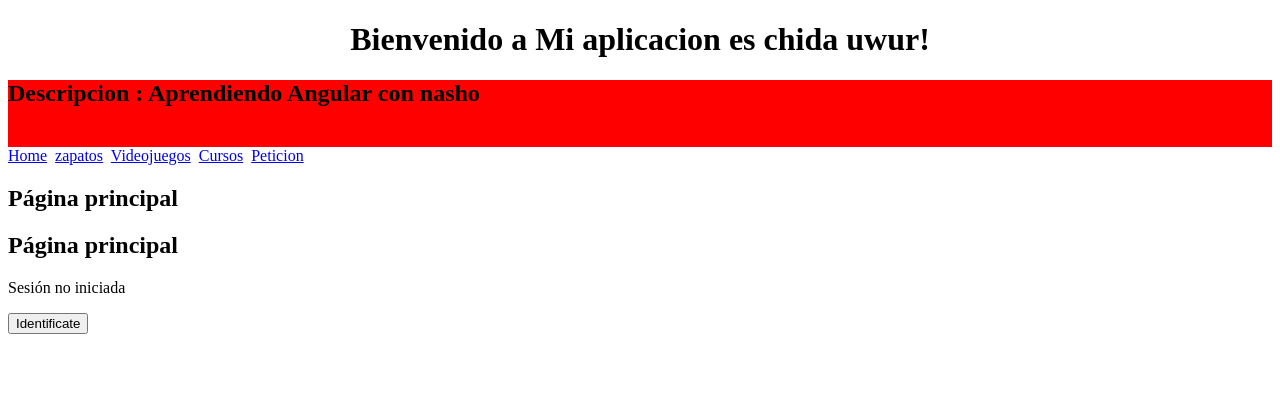
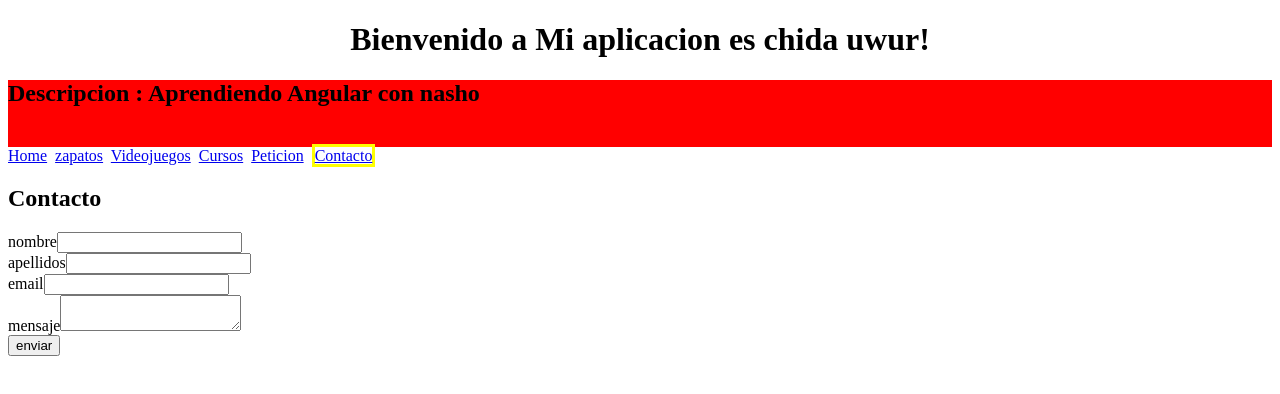
Before and after one commit to SrChach/js_and_frameworks, an Angular app in the folder angular/: page /contacto in a window 1280 px wide. Shown: the top 394 px of the page. Built offline with nearby package versions, Linux system fonts and the light colour scheme.

Commit message:
Creating forms: ngForms

```diff
--- a/angular/src/app/app-routing.module.ts
+++ b/angular/src/app/app-routing.module.ts
@@ -7,6 +7,7 @@ import { VideojuegoComponent } from './videojuego/videojuego.component'
 import { CursoComponent } from './curso/curso.component'
 import { HomeComponent } from './home/home.component'
 import { PeticionComponent } from './peticion/peticion.component'
+import { ContactoComponent } from './contacto/contacto.component'
 
 //	Array de configuracion de las rutas
 const routes: Routes = [
@@ -17,6 +18,7 @@ const routes: Routes = [
 	{ path: 'cursos', component: CursoComponent},
 	{ path: 'cursos/:nombre/:followers', component: CursoComponent},
 	{ path: 'peticion', component: PeticionComponent},
+	{ path: 'contacto', component: ContactoComponent },
 	{ path: '**', component: HomeComponent }
 ];
 
--- a/angular/src/app/app.component.html
+++ b/angular/src/app/app.component.html
@@ -17,6 +17,7 @@
 	<a [routerLink]="['/videojuegos']" [routerLinkActive]="['active']">Videojuegos</a>&nbsp;
 	<a [routerLink]="['/cursos']" [routerLinkActive]="['active']">Cursos</a>&nbsp;
 	<a [routerLink]="['/peticion']" [routerLinkActive]="['active']">Peticion</a>&nbsp;
+	<a [routerLink]="['/contacto']" [routerLinkActive]="['active']">Contacto</a>&nbsp;
 </nav>
 
 <router-outlet></router-outlet>
--- a/angular/src/app/app.module.ts
+++ b/angular/src/app/app.module.ts
@@ -15,7 +15,8 @@ import { VideojuegoComponent } from './videojuego/videojuego.component';
 import { ZapatoComponent } from './zapato/zapato.component';
 import { HomeComponent } from './home/home.component'
 import { CursoComponent } from './curso/curso.component';
-import { PeticionComponent } from './peticion/peticion.component'
+import { PeticionComponent } from './peticion/peticion.component';
+import { ContactoComponent } from './contacto/contacto.component'
 
 @NgModule({
   declarations: [
@@ -25,7 +26,8 @@ import { PeticionComponent } from './peticion/peticion.component'
     HomeComponent,
     CursoComponent,
     PeticionComponent,
-    CalculadoraPipe
+    CalculadoraPipe,
+    ContactoComponent
   ],
   imports: [
     BrowserModule,
--- /dev/null
+++ b/angular/src/app/contacto/contacto.component.html
@@ -0,0 +1,17 @@
+<h2>Contacto</h2>
+
+<form #formContacto="ngForm" (ngSubmit)="onSubmit()">
+	<label for="nombre">nombre</label>
+	<input type="text" name="nombre" #nombre="ngModel" [(ngModel)]='contacto_usuario.nombre'><br>
+
+	<label for="apellidos">apellidos</label>
+	<input type="text" name="apellidos" #apellidos="ngModel" [(ngModel)]="contacto_usuario.apellidos"><br>
+
+	<label for="email">email</label>
+	<input type="text" name="email" #email="ngModel" [(ngModel)]='contacto_usuario.email'><br>
+
+	<label for="mensaje">mensaje</label>
+	<textarea name="mensaje" #mensaje="ngModel" [(ngModel)]="contacto_usuario.mensaje"></textarea><br>
+
+	<input type="submit" value="enviar">
+</form>
--- /dev/null
+++ b/angular/src/app/contacto/contacto.component.ts
@@ -0,0 +1,22 @@
+import { Component, OnInit } from '@angular/core';
+import { ContactoUsuario } from '../model/contacto.usuario'
+
+@Component({
+	selector: 'app-contacto',
+	templateUrl: './contacto.component.html',
+	styleUrls: ['./contacto.component.css']
+})
+export class ContactoComponent implements OnInit {
+	public contacto_usuario: ContactoUsuario
+	constructor(){
+		this.contacto_usuario = new ContactoUsuario("", "", "", "")
+	}
+
+	ngOnInit() {
+	}
+
+	onSubmit(){
+		console.log(this.contacto_usuario)
+	}
+
+}
--- /dev/null
+++ b/angular/src/app/model/contacto.usuario.ts
@@ -0,0 +1,10 @@
+export class ContactoUsuario {
+
+	constructor(
+		public nombre: string,
+		public apellidos: string,
+		public email: string,
+		public mensaje: string
+	){}
+
+}
```
Also changed, not shown: angular/src/app/contacto/contacto.component.css (added), 1 other file (tests, documents, lock files or other folders).
